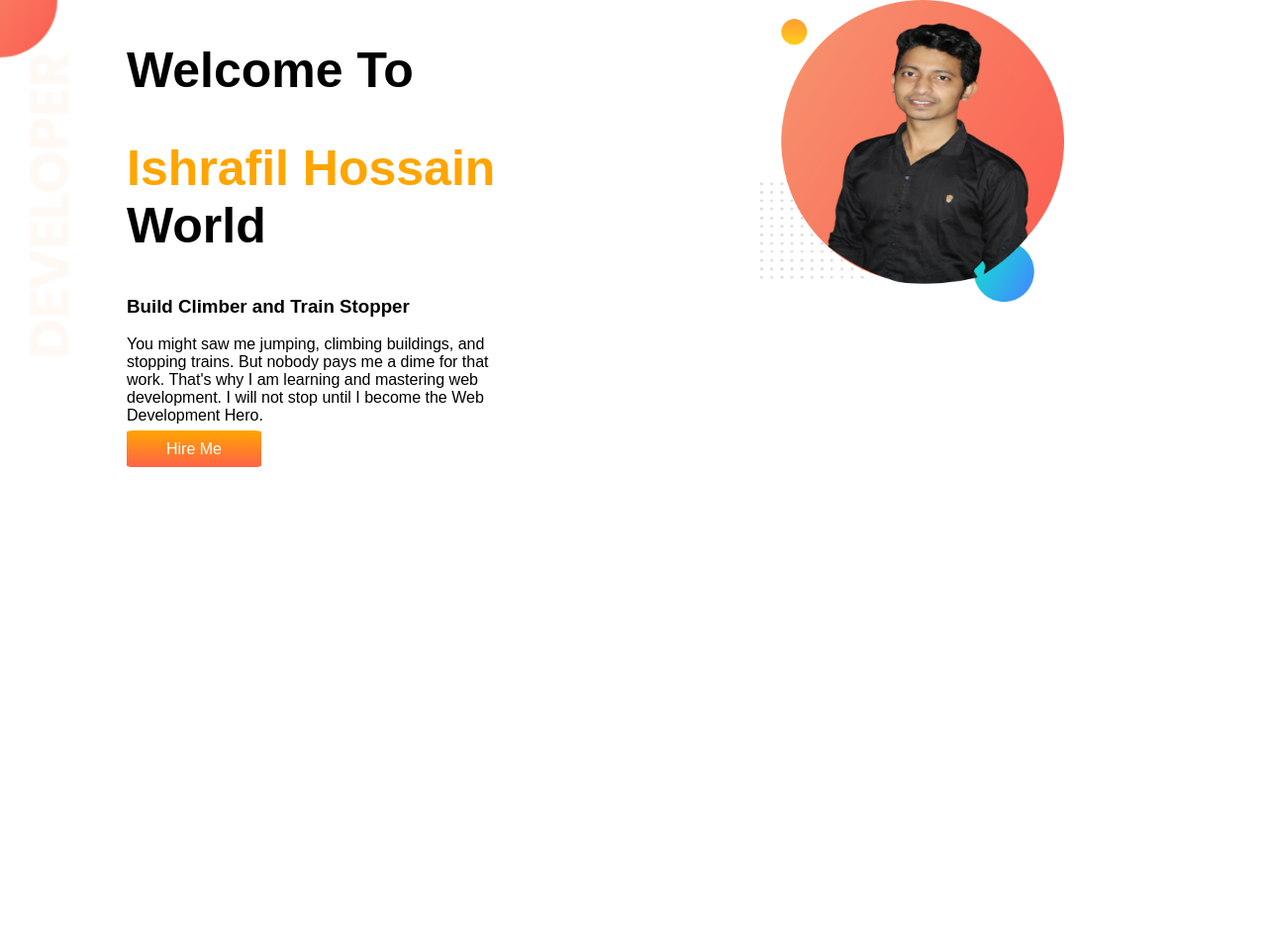
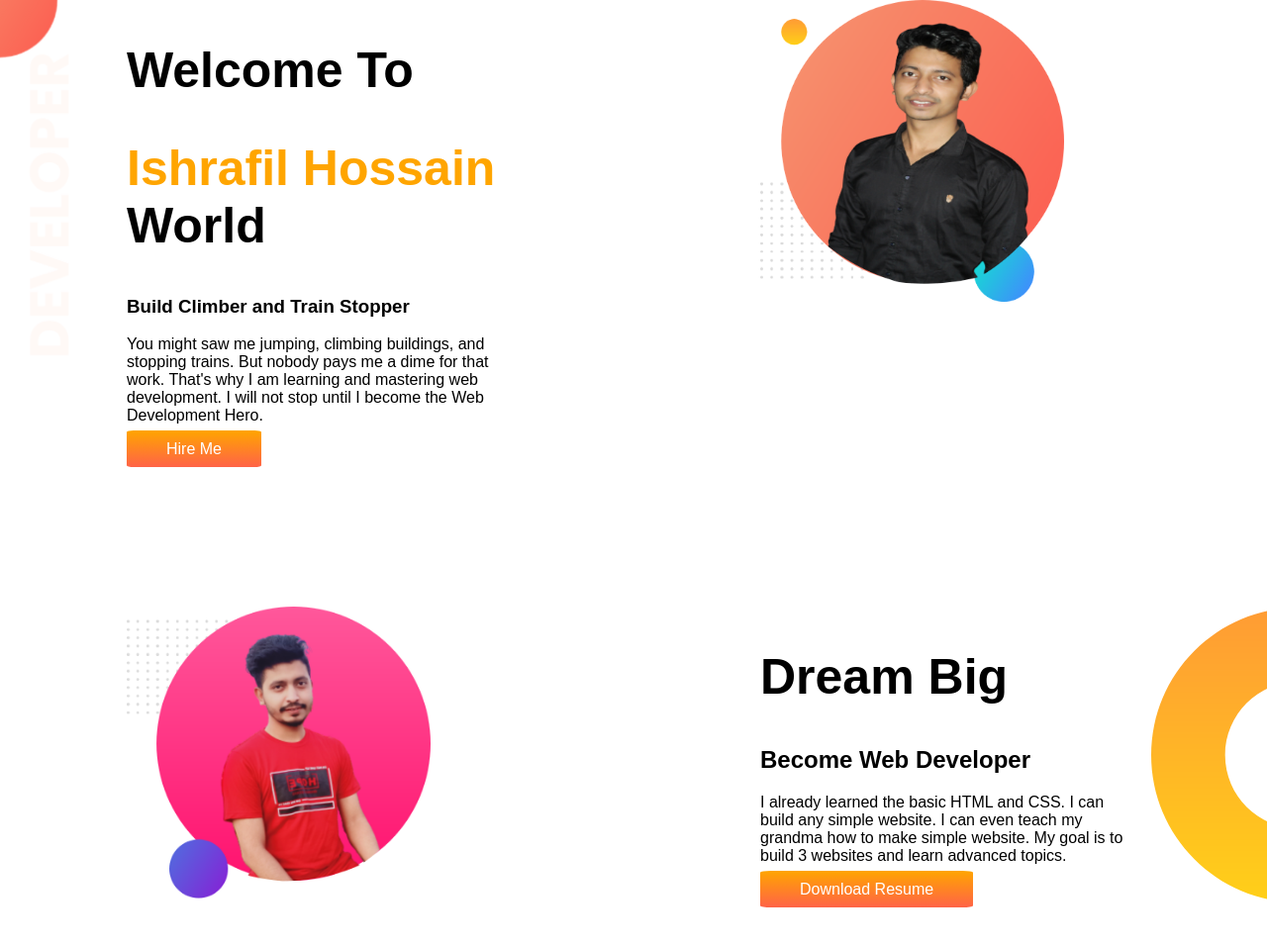
Before and after one commit to ishrafil-hossain/developer-portfolio, a plain HTML site: page index.html in a window 1280 px wide. Shown: the whole page at 99% size. Before the commit the page ends 800 px from the top, so only its background shows below. Drawn offline with Linux system fonts and the light colour scheme.

Commit message:
Secondt section done

```diff
--- a/index.html
+++ b/index.html
@@ -21,5 +21,18 @@
             <img src="images/f1.png" alt="">
         </div>
     </section>
+
+     <!-- start second section  -->
+     <section class="second-section">
+        <div class="half-width">
+            <img src="images/f2.png" alt="This is my image">
+        </div>
+        <div class="half-width">
+            <h1>Dream Big</h1>
+            <h2>Become Web Developer</h2>
+            <p>I already learned the basic HTML and CSS. I can build any simple website. I can even teach my grandma how to make simple website. My goal is to build 3 websites and learn advanced topics.</p>
+            <a class="hireme-button" target="_blank" href="">Download Resume</a>
+        </div>
+    </section>
 </body>
 </html>
```
